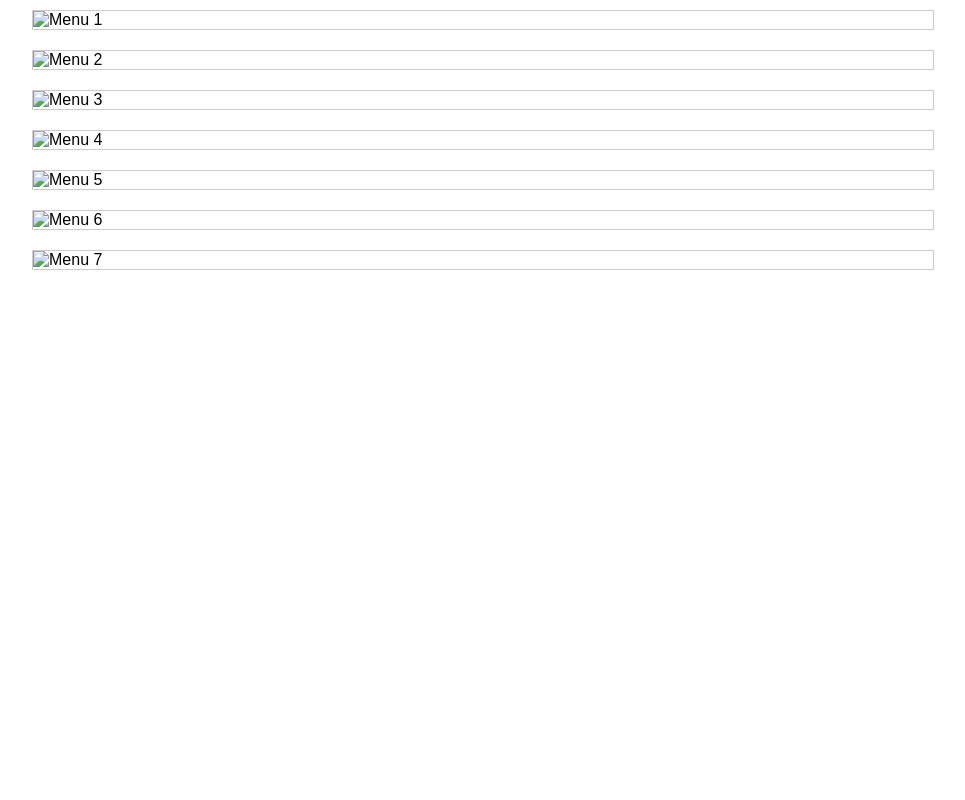
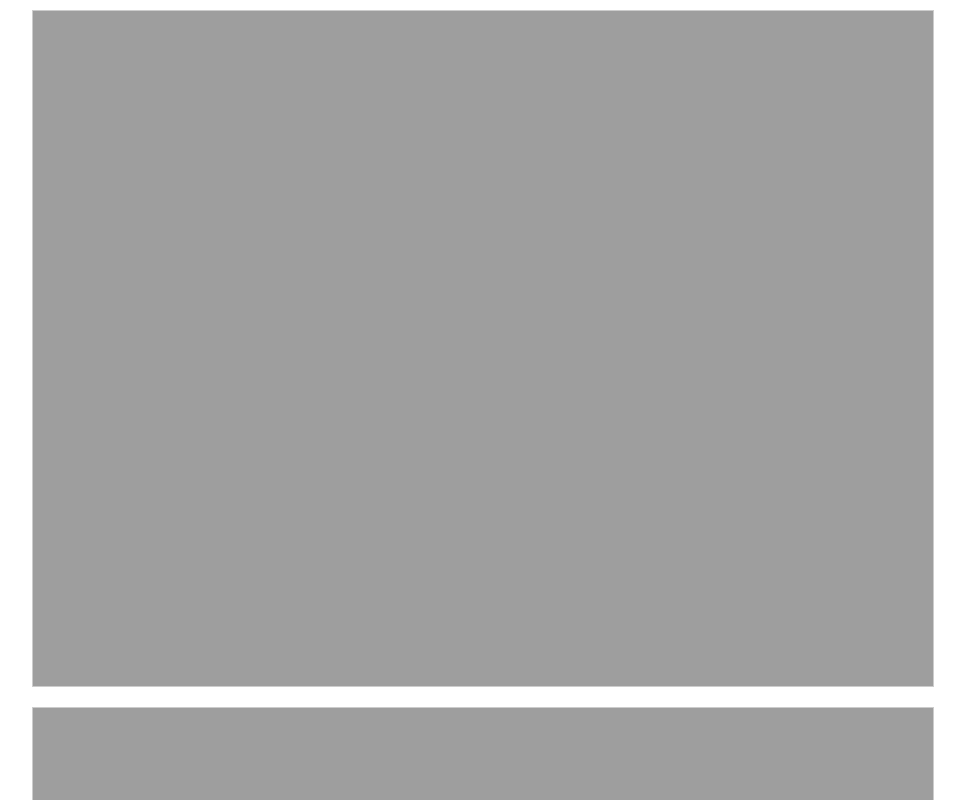
Before and after one commit to raihanramadan49/menu-makanan, a plain HTML site: page index.html in a window 1280 px wide. Shown: the top 800 px of the page, without its empty margins (157-1122 px from the left). Drawn offline with Linux system fonts and the light colour scheme; the site is published under a folder, as on GitHub Pages, so addresses that start at the root find nothing.

Commit message:
Update index.html

```diff
--- a/index.html
+++ b/index.html
@@ -8,13 +8,13 @@
 </head>
 <body>
     <div class="menu-container">
-        <img src="/assets/BUKU_MENU_1.jpg" alt="Menu 1" class="menu-item">
-        <img src="/assets/BUKU_MENU_2.jpg" alt="Menu 2" class="menu-item">
-        <img src="/assets/BUKU_MENU_3.jpg" alt="Menu 3" class="menu-item">
-        <img src="/assets/BUKU_MENU_4.jpg" alt="Menu 4" class="menu-item">
-        <img src="/assets/BUKU_MENU_5.jpg" alt="Menu 5" class="menu-item">
-        <img src="/assets/BUKU_MENU_6.jpg" alt="Menu 6" class="menu-item">
-        <img src="/assets/BUKU_MENU_1.jpg" alt="Menu 7" class="menu-item">
+        <img src="assets/BUKU_MENU_1.jpg" alt="Menu 1" class="menu-item">
+        <img src="assets/BUKU_MENU_2.jpg" alt="Menu 2" class="menu-item">
+        <img src="assets/BUKU_MENU_3.jpg" alt="Menu 3" class="menu-item">
+        <img src="assets/BUKU_MENU_4.jpg" alt="Menu 4" class="menu-item">
+        <img src="assets/BUKU_MENU_5.jpg" alt="Menu 5" class="menu-item">
+        <img src="assets/BUKU_MENU_6.jpg" alt="Menu 6" class="menu-item">
+        <img src="assets/BUKU_MENU_1.jpg" alt="Menu 7" class="menu-item">
     </div>
 </body>
 </html>
```
